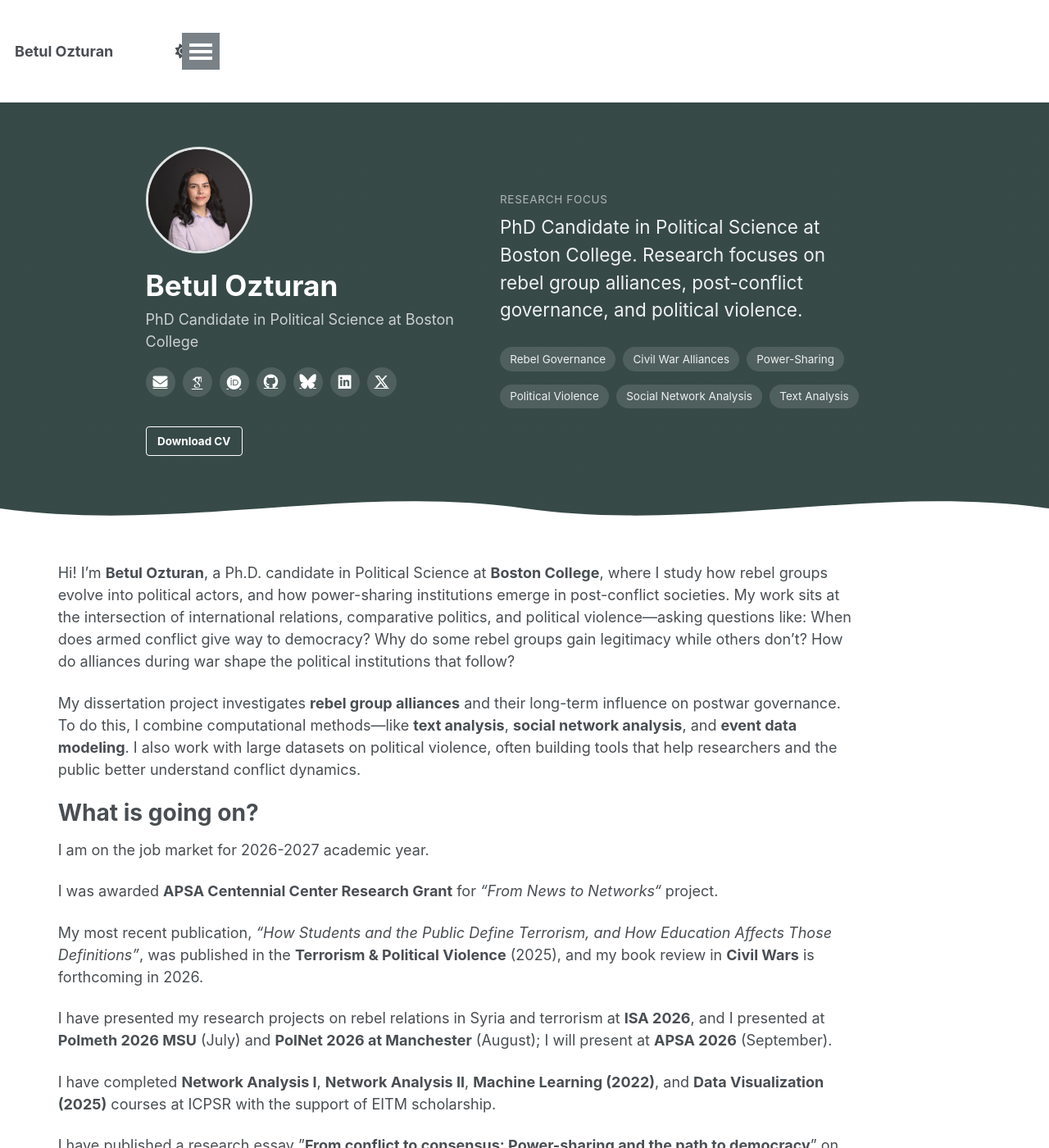
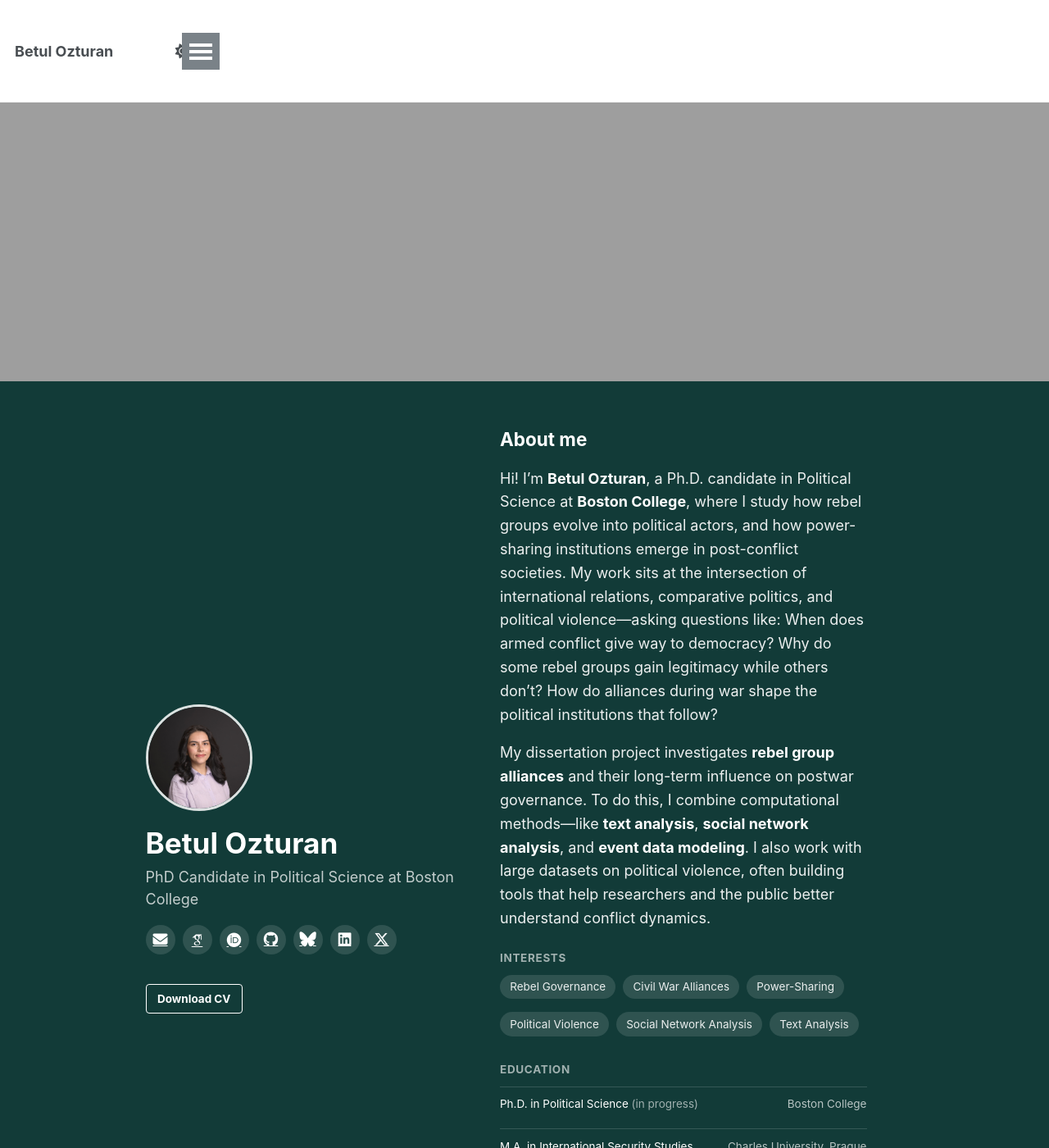
Before and after one commit to betulozturan/betulozturan.github.io, a Jekyll site: the page built from _pages/about.md, in a window 1280 px wide and 1400 px high. Shown: the whole window at 82% size. Built offline with Jekyll 4.4.1, drawn with Linux system fonts in a browser that asks for light colours; some web fonts are replaced; some of the changed text lies outside the part shown.

Commit message:
Restructure hero: plain photo banner, About Me section on dark band
Split the hero into two parts: a plain photo banner with no text
overlay up top, and a solid dark band below with identity (avatar,
name, socials, CV) plus a new "About me" section holding the bio,
research interests, and an education list. The bio paragraphs and
education summary that used to live in the page body moved up into
the band; the detailed education narrative was folded into "Other
things I do" instead of being dropped.

```diff
--- a/_includes/hero-profile.html
+++ b/_includes/hero-profile.html
@@ -1,6 +1,14 @@
 {% include base_path %}
 
-<div class="hero-profile" style="background-image: linear-gradient(rgba(15, 41, 38, 0.72), rgba(15, 41, 38, 0.72)), url('{{ page.header.overlay_image | prepend: "/images/" | prepend: base_path }}');">
+<div class="hero-profile">
+  {% if page.header.overlay_image %}
+    <img
+      src="{{ page.header.overlay_image | prepend: '/images/' | prepend: base_path }}"
+      alt=""
+      class="hero-profile__photo">
+  {% endif %}
+
+  <div class="hero-profile__band">
     <div class="wrapper hero-profile__inner">
       <div class="hero-profile__identity">
         {% if site.author.avatar %}
@@ -41,14 +49,28 @@
       </div>
 
       <div class="hero-profile__about">
-      {% if site.description %}
-        <p class="hero-profile__eyebrow">Research focus</p>
-        <p class="hero-profile__tagline">{{ site.description }}</p>
+        <p class="hero-profile__section-title">About me</p>
+
+        {% for paragraph in page.about_bio %}
+          <p class="hero-profile__bio-text">{{ paragraph | markdownify | remove: "<p>" | remove: "</p>" }}</p>
+        {% endfor %}
+
+        {% if page.interests %}
+          <p class="hero-profile__section-title hero-profile__section-title--sub">Interests</p>
+          <ul class="hero-profile__tags">
+            {% for interest in page.interests %}<li>{{ interest }}</li>{% endfor %}
+          </ul>
         {% endif %}
 
-      {% if page.interests %}
-        <ul class="hero-profile__tags">
-          {% for interest in page.interests %}<li>{{ interest }}</li>{% endfor %}
+        {% if page.education %}
+          <p class="hero-profile__section-title hero-profile__section-title--sub">Education</p>
+          <ul class="hero-profile__education">
+            {% for entry in page.education %}
+              <li>
+                <span class="hero-profile__education-degree">{{ entry.degree }}{% if entry.note %} <em>({{ entry.note }})</em>{% endif %}</span>
+                <span class="hero-profile__education-school">{{ entry.school }}</span>
+              </li>
+            {% endfor %}
           </ul>
         {% endif %}
       </div>
@@ -58,3 +80,4 @@
       <path d="M0,40 C240,80 480,0 720,40 C960,80 1200,0 1440,40 L1440,80 L0,80 Z"></path>
     </svg>
   </div>
+</div>
--- a/_pages/about.md
+++ b/_pages/about.md
@@ -12,14 +12,23 @@ interests:
   - Political Violence
   - Social Network Analysis
   - Text Analysis
+about_bio:
+  - "Hi! I’m **Betul Ozturan**, a Ph.D. candidate in Political Science at **Boston College**, where I study how rebel groups evolve into political actors, and how power-sharing institutions emerge in post-conflict societies. My work sits at the intersection of international relations, comparative politics, and political violence—asking questions like: When does armed conflict give way to democracy? Why do some rebel groups gain legitimacy while others don’t? How do alliances during war shape the political institutions that follow?"
+  - "My dissertation project investigates **rebel group alliances** and their long-term influence on postwar governance. To do this, I combine computational methods—like **text analysis**, **social network analysis**, and **event data modeling**. I also work with large datasets on political violence, often building tools that help researchers and the public better understand conflict dynamics."
+education:
+  - degree: "Ph.D. in Political Science"
+    school: "Boston College"
+    note: "in progress"
+  - degree: "M.A. in International Security Studies"
+    school: "Charles University, Prague"
+  - degree: "M.A. in Political Science and Public Administration"
+    school: "University of Konstanz"
+  - degree: "B.A. in Political Science and International Relations"
+    school: "Boğaziçi University, Istanbul"
 redirect_from:
   - /about/
   - /about.html
 ---
-
-Hi! I’m **Betul Ozturan**, a Ph.D. candidate in Political Science at **Boston College**, where I study how rebel groups evolve into political actors, and how power-sharing institutions emerge in post-conflict societies. My work sits at the intersection of international relations, comparative politics, and political violence—asking questions like: When does armed conflict give way to democracy? Why do some rebel groups gain legitimacy while others don’t? How do alliances during war shape the political institutions that follow?
-
-My dissertation project investigates **rebel group alliances** and their long-term influence on postwar governance. To do this, I combine computational methods—like **text analysis**, **social network analysis**, and **event data modeling**. I also work with large datasets on political violence, often building tools that help researchers and the public better understand conflict dynamics.
 
 What is going on?
 ======
@@ -37,14 +46,6 @@ I have published a research essay ”**From conflict to consensus: Power-sharing
 democracy**” on Clough Center Journal 2025.
 
 
-Education
-======
-
-Before starting my Ph.D. in the U.S., I completed a **double M.A.** in *International Security Studies* from **Charles University** in Prague, and another in *Political Science and Public Administration* from the **University of Konstanz** in Germany. My master’s thesis introduced the **POLVITED dataset**—a merged conflict event database for Türkiye—where I applied **machine learning** and **spatial visualization** to track patterns in political violence. I also participated in the **ICPSR Summer Program** at the University of Michigan and the **Summer Institute in Computational Social Science (SICSS)**.
-
-I hold a B.A. in **Political Science and International Relations** from **Boğaziçi University** in Istanbul, where I also minored in Economics and spent a semester at **The American University in Cairo** as an exchange student.
-
-
 Teaching
 ======
 
@@ -59,6 +60,10 @@ Over the past four years, I’ve taught and assisted in a range of undergraduate
 
 ## Other things I do
 
+Before starting my Ph.D. in the U.S., I completed a **double M.A.** in *International Security Studies* from **Charles University** in Prague, and another in *Political Science and Public Administration* from the **University of Konstanz** in Germany. My master’s thesis introduced the **POLVITED dataset**—a merged conflict event database for Türkiye—where I applied **machine learning** and **spatial visualization** to track patterns in political violence. I also participated in the **ICPSR Summer Program** at the University of Michigan and the **Summer Institute in Computational Social Science (SICSS)**.
+
+I hold a B.A. in **Political Science and International Relations** from **Boğaziçi University** in Istanbul, where I also minored in Economics and spent a semester at **The American University in Cairo** as an exchange student.
+
 In addition to my dissertation work, I’ve conducted field research in **Turkey**, **Ukraine**, worked on projects like the **Political Violence Lab** and **Western Jihadism Project**, and presented at major conferences including **APSA**, **ISA**, and **MPSA**. I’ve also been fortunate to receive fellowships and support from the **APSA Centennial Research Grants**, **Institute for Humane Studies**, **Omar Aggad Fellowship of Boston College**, **Clough Center for the Study of Constitutional Democracy**, and the **German Academic Exchange Service (DAAD)**.
 
 
--- a/_sass/custom.scss
+++ b/_sass/custom.scss
@@ -16,10 +16,24 @@
 }
 
 .hero-profile {
+  margin-bottom: 1em;
+}
+
+.hero-profile__photo {
+  display: block;
+  width: 100%;
+  height: 220px;
+  object-fit: cover;
+
+  @include breakpoint($medium) {
+    height: 340px;
+  }
+}
+
+.hero-profile__band {
   position: relative;
   background-color: #123b38;
   padding: 3em 1em 5em;
-  margin-bottom: 1em;
   overflow: hidden;
 }
 
@@ -94,20 +108,31 @@
   flex: 1 1 320px;
 }
 
-.hero-profile__eyebrow {
-  color: rgba(255, 255, 255, 0.6);
+.hero-profile__section-title {
+  color: #fff;
   font-family: $sans-serif-narrow;
-  font-size: $type-size-6;
-  letter-spacing: 0.05em;
-  text-transform: uppercase;
-  margin: 0 0 0.5em;
+  font-size: $type-size-4;
+  font-weight: bold;
+  margin: 0 0 0.75em;
+
+  &--sub {
+    font-size: $type-size-6;
+    letter-spacing: 0.05em;
+    text-transform: uppercase;
+    color: rgba(255, 255, 255, 0.6);
+    margin: 1.75em 0 0.75em;
+  }
 }
 
-.hero-profile__tagline {
+.hero-profile__bio-text {
   color: rgba(255, 255, 255, 0.92);
-  font-size: $type-size-4;
-  line-height: 1.5;
-  margin: 0 0 1.25em;
+  font-size: $type-size-5;
+  line-height: 1.6;
+  margin: 0 0 1em;
+
+  strong {
+    color: #fff;
+  }
 }
 
 .hero-profile__tags {
@@ -125,6 +150,40 @@
     border-radius: 999px;
     background: rgba(255, 255, 255, 0.12);
   }
+}
+
+.hero-profile__education {
+  margin: 0;
+  padding: 0;
+  list-style: none;
+
+  li {
+    display: flex;
+    flex-wrap: wrap;
+    justify-content: space-between;
+    gap: 0.5em;
+    padding: 0.6em 0;
+    border-top: 1px solid rgba(255, 255, 255, 0.15);
+
+    &:last-child {
+      padding-bottom: 0;
+    }
+  }
+}
+
+.hero-profile__education-degree {
+  color: #fff;
+  font-size: $type-size-6;
+
+  em {
+    color: rgba(255, 255, 255, 0.6);
+    font-style: normal;
+  }
+}
+
+.hero-profile__education-school {
+  color: rgba(255, 255, 255, 0.7);
+  font-size: $type-size-6;
 }
 
 .hero-profile__wave {
```
Lines whose indentation alone changed are shown as unchanged.
